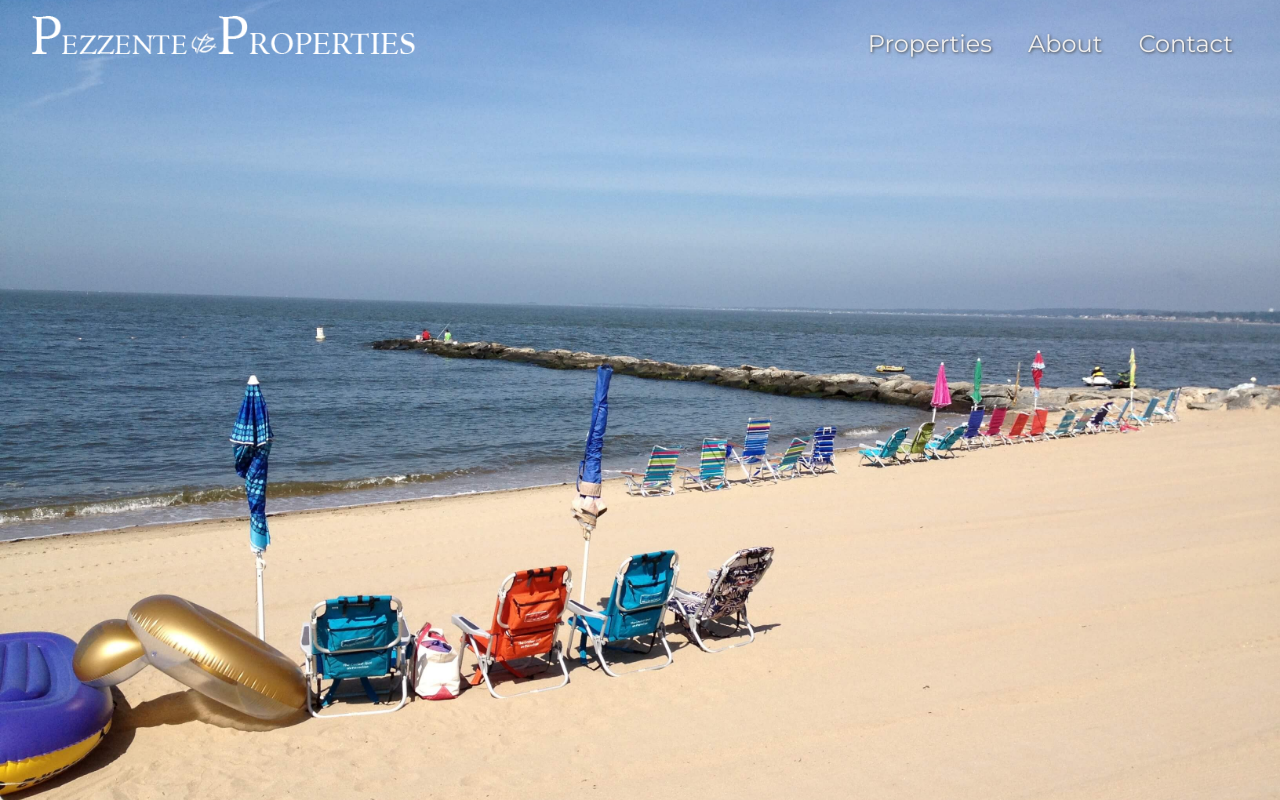
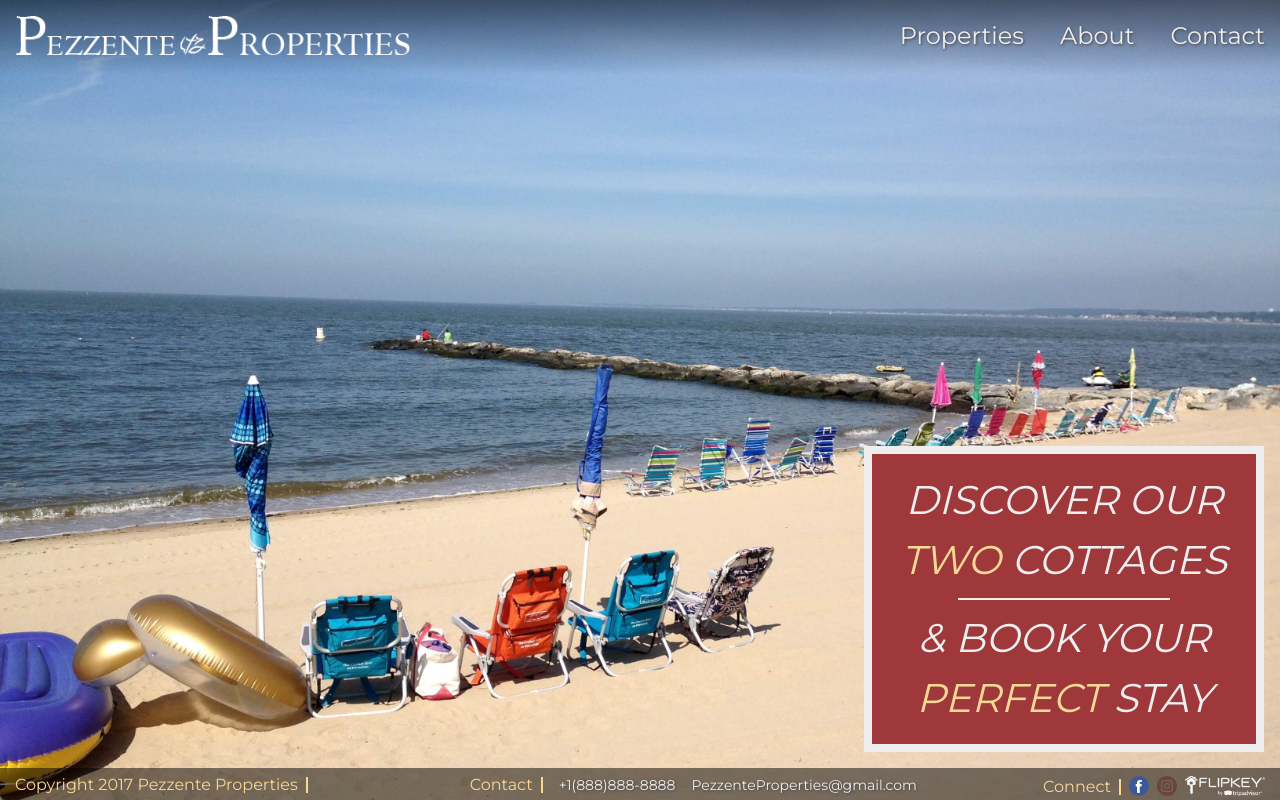
Before and after one commit to mattpezzente/property-site, a website: page index.html in a window 1280 px wide. Drawn offline with nearby package versions, Linux system fonts and the light colour scheme.

Commit message:
Homepage desktop finished

```diff
--- a/index.html
+++ b/index.html
@@ -1,6 +1,7 @@
 <!DOCTYPE html>
 <html>
 <head>
+
   <meta name="viewport" content="width=device-width, initial-scale=1">
   <script src="https://code.jquery.com/jquery-3.2.1.slim.min.js" integrity="sha384-KJ3o2DKtIkvYIK3UENzmM7KCkRr/rE9/Qpg6aAZGJwFDMVNA/GpGFF93hXpG5KkN" crossorigin="anonymous"></script>
   <script src="https://cdnjs.cloudflare.com/ajax/libs/popper.js/1.12.3/umd/popper.min.js" integrity="sha384-vFJXuSJphROIrBnz7yo7oB41mKfc8JzQZiCq4NCceLEaO4IHwicKwpJf9c9IpFgh" crossorigin="anonymous"></script>
@@ -8,35 +9,57 @@
   <script src="https://maxcdn.bootstrapcdn.com/bootstrap/4.0.0-beta.2/js/bootstrap.min.js" integrity="sha384-alpBpkh1PFOepccYVYDB4do5UnbKysX5WZXm3XxPqe5iKTfUKjNkCk9SaVuEZflJ" crossorigin="anonymous"></script>
   <link rel="stylesheet" type="text/css" href="css/main.css">
   <script src="https://use.fontawesome.com/d4c407ce06.js"></script>
+
   <title>Pezzente Properties</title>
 
 </head>
-<body>
+<body id="home">
+  <div id="home-splash">
     <header>
       <nav class="main-nav">
         <div class="container-fluid">
           <div class="row">
             <div class="col-sm-4">
-            <a href="/index.html"><img src="./img/pp-logo-white.png" class="img-fluid"></a>
+              <a href="./index.html"><img src="./img/pp-logo-white.png" class="img-fluid"></a>
             </div>
             <div class="col-sm-3"></div>
             <ul class="col-sm-5 nav-links">
-            <li><a href="">Properties</a></li>
-            <li><a href="">About</a></li>
-            <li><a href="">Contact</a></li>
+              <li><a href="./properties.html">Properties</a></li>
+              <li><a href="./about.html">About</a></li>
+              <li><a href="./contact.html">Contact</a></li>
             </ul>
-        </div>
+          </div> <!-- /.row -->
         </div><!-- /.container-fluid -->
       </nav>
     </header>
-  <main id="home">
-
-
-  </main>
-
-
+    <section class="home-banner">
+      <h2>Discover Our <span class="sand-highlight">Two</span> Cottages</h2>
+      <div class="home-banner-seperator"></div>
+      <h2>& Book Your <span class="sand-highlight">Perfect</span> Stay</h2>
+    </section>
     <footer>
+      <div class="container-fluid">
+        <div class="row">
+          <div class="col-sm-4 footer-copyright">
+            <h3>Copyright 2017 Pezzente Properties</h3>
+          </div>
+          <div class="col-sm-5 footer-contact">
+            <h3>Contact</h3>
+            <a href="">+1(888)888-8888</a>
+            <a href="">PezzenteProperties@gmail.com</a>
+          </div>
+          <div class="col-sm-3 footer-connect">
+            <h3>Connect</h3>
+            <a href="">
+              <img class="img-fluid facebook" height="20" width="20" src="./img/facebook.svg">
+            </a>
+            <a href=""><img class="img-fluid instagram" height="20" width="20" src="./img/instagram.svg"></a>
+            <a href=""><img class="img-fluid flipkey" src="./img/trip-advisor-logo-white.png"></a>
+          </div>
+        </div> <!-- /.row -->
+      </div> <!-- /.container fluid -->
     </footer>
+  </div>
 <script type="text/javascript" src="js/main.js"></script>
 </body>
 </html>
--- a/sass/modules/_all.sass
+++ b/sass/modules/_all.sass
@@ -0,0 +1,7 @@
+html, body
+	height: 100%
+	margin: 0
+	padding: 0
+
+#content
+	padding-bottom: 5rem
--- a/sass/modules/_fonts.sass
+++ b/sass/modules/_fonts.sass
@@ -3,7 +3,13 @@
 h1, h2, h3, h4, p, a, li, input, label, legend
 	font-family: 'Montserrat', sans-serif
 
+h3
+	color: $sand
+
 a
 	color: $white
 	font-size: $base-font-size + 0.5rem
 	text-shadow: 1px 1px 3px $grey
+
+.sand-highlight
+	color: $sand
--- a/sass/modules/_utility.sass
+++ b/sass/modules/_utility.sass
@@ -1,3 +1,18 @@
+@mixin linear-gradient($direction, $color-stops...)
+  @if is-direction($direction) == false
+    $color-stops: $direction, $color-stops
+    $direction: 180deg
+
+  background: nth(nth($color-stops, 1), 1)
+  background: -webkit-linear-gradient(legacy-direction($direction), $color-stops)
+  background: linear-gradient($direction, $color-stops)
+
+@function is-direction($value)
+  $is-keyword: index((to top, to top right, to right top, to right, to bottom right, to right bottom, to bottom, to bottom left, to left bottom, to left, to left top, to top left), $value)
+  $is-angle: type-of($value) == 'number' and index('deg' 'grad' 'turn' 'rad', unit($value))
+
+  @return $is-keyword or $is-angle
+
 @mixin responsive($size)
   @if $size == tablet
     @media (min-width: 625px)
--- a/sass/modules/_variables.sass
+++ b/sass/modules/_variables.sass
@@ -3,6 +3,7 @@ $white: #EEEEEE
 $red: #97292F
 $blue: #2699FB
 $grey: #464646
+$font-grey: #69635C
 
 $base-font-size: 1rem
 $max-width: 1000px
--- a/sass/partials/_footer.sass
+++ b/sass/partials/_footer.sass
@@ -0,0 +1,45 @@
+footer
+	position: absolute
+	display: flex
+	align-items: middle
+	padding: 0.5rem 0
+	height: 2rem
+	bottom: 0
+	background: rgba(0,0,0,0.5)
+	width: 100%
+
+	h3
+		padding-right: 0.5rem
+		display: inline
+		border-right: 2px solid $sand
+
+	a
+		font-size: $base-font-size - 0.125rem
+
+.footer-copyright,
+.footer-contact,
+.footer-connect
+	@extend %flex-box
+	align-items: center
+	max-height: 1.125rem
+
+.footer-contact
+	justify-content: center
+
+	>*
+		margin: 0 0.5rem
+
+.footer-connect
+	justify-content: flex-end
+
+	>*
+		margin-left: 0.5rem
+
+
+
+.flipkey
+	max-width: 5rem
+
+.facebook,
+.instagram
+	fill: #eee
--- a/sass/partials/_header.sass
+++ b/sass/partials/_header.sass
@@ -1,11 +1,21 @@
+#header
+
+	.main-nav
+		background: linear-gradient(rgba(0,0,0,0.5) 0%, rgba(0,0,0,0) 100%)
+
+
 .main-nav
-	position: absolute
-	padding: 1rem
+	position: relative
+	padding: 1rem 0
 	width: 100%
+	background: linear-gradient(rgba(0,0,0,0.5) 0%, rgba(0,0,0,0) 100%)
 
 .nav-links
 	text-align: right
 
 	li
 		display: inline-block
-		margin: 1rem
+		margin: 0.5rem 1rem
+
+	li:last-child
+		margin-right: 0
--- a/sass/partials/_home.sass
+++ b/sass/partials/_home.sass
@@ -1,4 +1,29 @@
-#home
+#home-splash
 	background: url('../img/pezzente-properties-beach-front-chairs-old-saybrook-connecticut.jpg') no-repeat center/cover
 	width: 100%
-	height: 50rem
+	height: 100%
+
+.home-banner
+	@extend %flex-box
+	position: absolute
+	right: 1rem
+	bottom: 3rem
+	justify-content: center
+	padding: 1rem
+	border: 0.5rem solid #eee
+	background: #9F383B
+	width: 25rem
+	text-align: center
+
+	.home-banner-seperator
+		background: #eee
+		margin: 0.5rem 0
+		width: 60%
+		height: 0.15rem
+
+	h2
+		color: #eee
+		font-size: $base-font-size + 1.5rem
+		font-style: italic
+		text-transform: uppercase
+		line-height: 1.5
```
Also changed, not shown: properties.html (added, +63 -0 lines), about.html (added), contact.html (added), css/main.css, property-single.html (added). Lines whose indentation alone changed are shown as unchanged.
